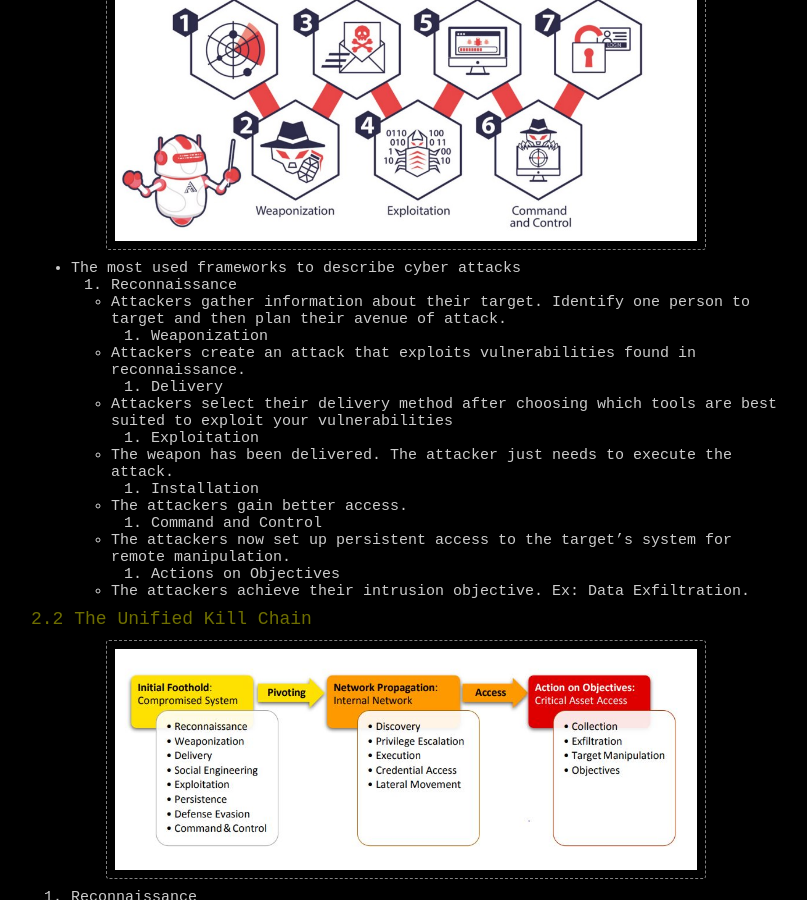
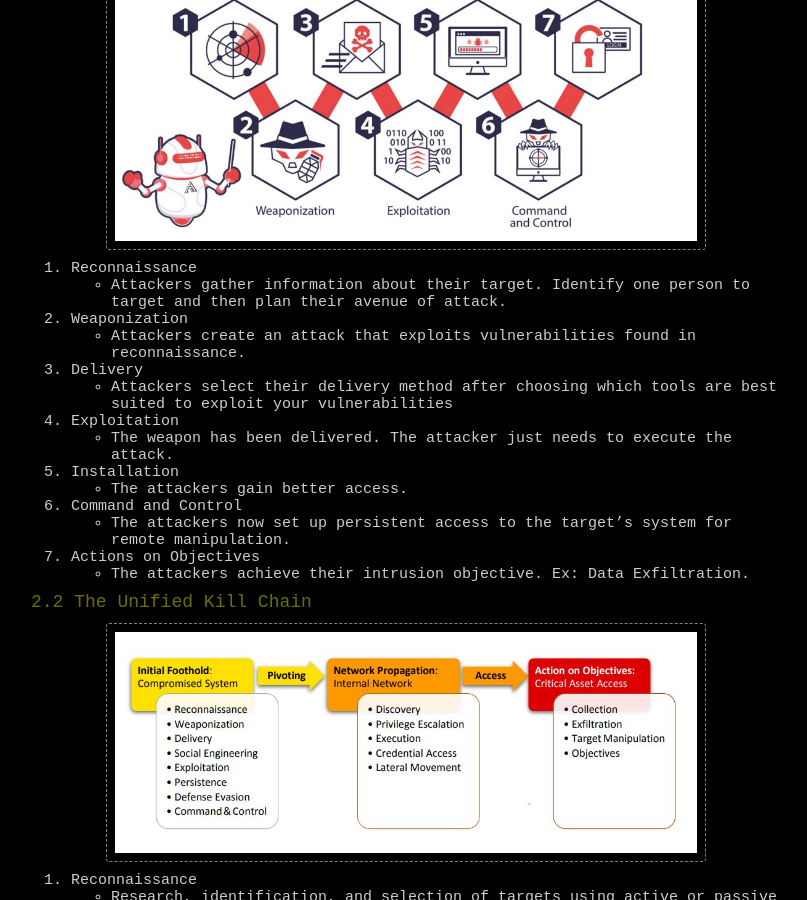
Before and after one commit to wizoutsugar/wizoutsugar.github.io, a Jekyll site: the page built from _posts/2020/RedTeam/2020-10-18-Intro.md, in a window 1280 px wide and 900 px high, scrolled down 650 px. Shown: the whole window, without its empty margins (234-1041 px from the left). Built offline with Jekyll 4.4.1, drawn with Linux system fonts in a browser that asks for light colours; comment, search, counter and statistics services are not loaded.

Commit message:
Update 2020-10-18-Intro.md

```diff
--- a/_posts/2020/RedTeam/2020-10-18-Intro.md
+++ b/_posts/2020/RedTeam/2020-10-18-Intro.md
@@ -22,7 +22,6 @@ tags:
 
 #### 2.1 The Cyber Kill Chain
 ![Screenshot]({{ site.baseurl }}/images/posts/2020/RedTeam/CyberKillChain.jpg)
-- The most used frameworks to describe cyber attacks
 1. Reconnaissance
     - Attackers gather information about their target. Identify one person to target and then plan their avenue of attack.
 2. Weaponization
@@ -71,7 +70,7 @@ tags:
     - Identify and gather information from a target network prior to exfiltration.
 17. Exfiltration
     - Remove, collect files and information from a target network.
-----
+
 
 # 3. Red Team Exercise Phases
 #### 3.1 Threat Intelligence for Red Team Exercises
```
